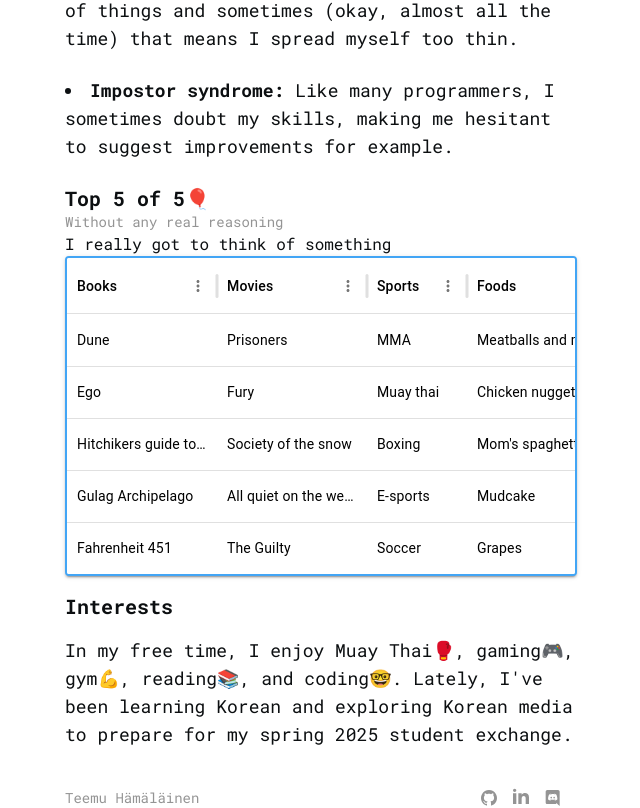
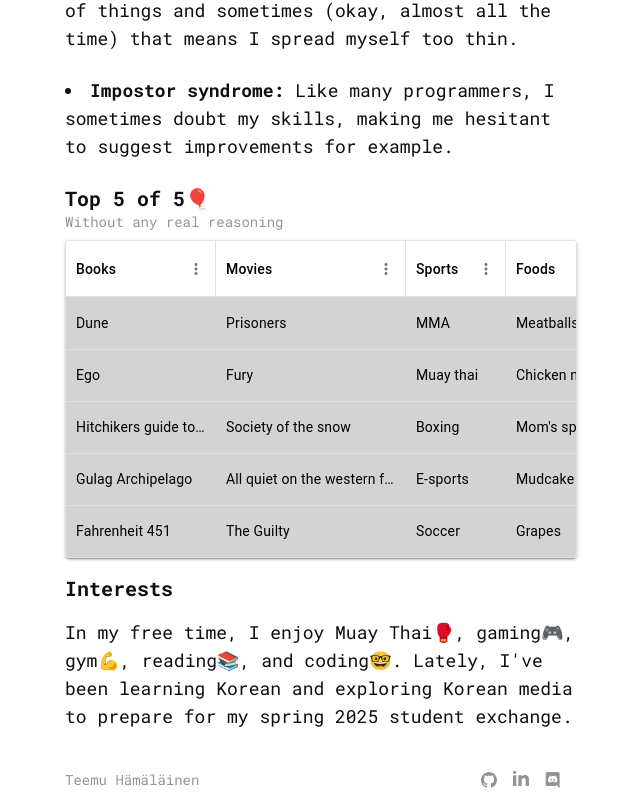
Before and after one commit to temevh/minimalisticPort, a Next.js app: page /manual in a window 1280 px wide. Shown: the part 1240-2048 px from the top of the page, without its empty margins (319-959 px from the left). Built offline with nearby package versions, Linux system fonts and the light colour scheme.

Commit message:
style changes

```diff
--- a/src/app/manual/components/TopFive.jsx
+++ b/src/app/manual/components/TopFive.jsx
@@ -8,7 +8,7 @@
     {
       field: "movies",
       headerName: "Movies",
-      width: 150,
+      width: 190,
     },
     {
       field: "sports",
@@ -73,17 +73,16 @@
   return (
     <>
       <p className="text-xl font-bold mt-4 ">Top 5 of 5🎈</p>
-      <p className="text-sm text-graytext">Without any real reasoning</p>
-      <p>I really got to think of something</p>
+      <p className="text-sm text-graytext mb-2">Without any real reasoning</p>
       <DataGrid
         rows={rows}
         columns={columns}
         pagination={false}
         hideFooter={true}
+        showColumnVerticalBorder={true}
+        disableColumnResize={true}
         sx={{
           boxShadow: 2,
-          border: 2,
-          borderColor: "primary.light",
           backgroundColor: "white",
           color: "black",
           "& .MuiDataGrid-cell:hover": {
@@ -92,9 +91,10 @@
           "& .MuiDataGrid-columnHeaders": {
             backgroundColor: "white",
             color: "black",
+            fontWeight: "bold",
           },
           "& .MuiDataGrid-row": {
-            backgroundColor: "white",
+            backgroundColor: "lightgray",
             color: "black",
           },
         }}
```
